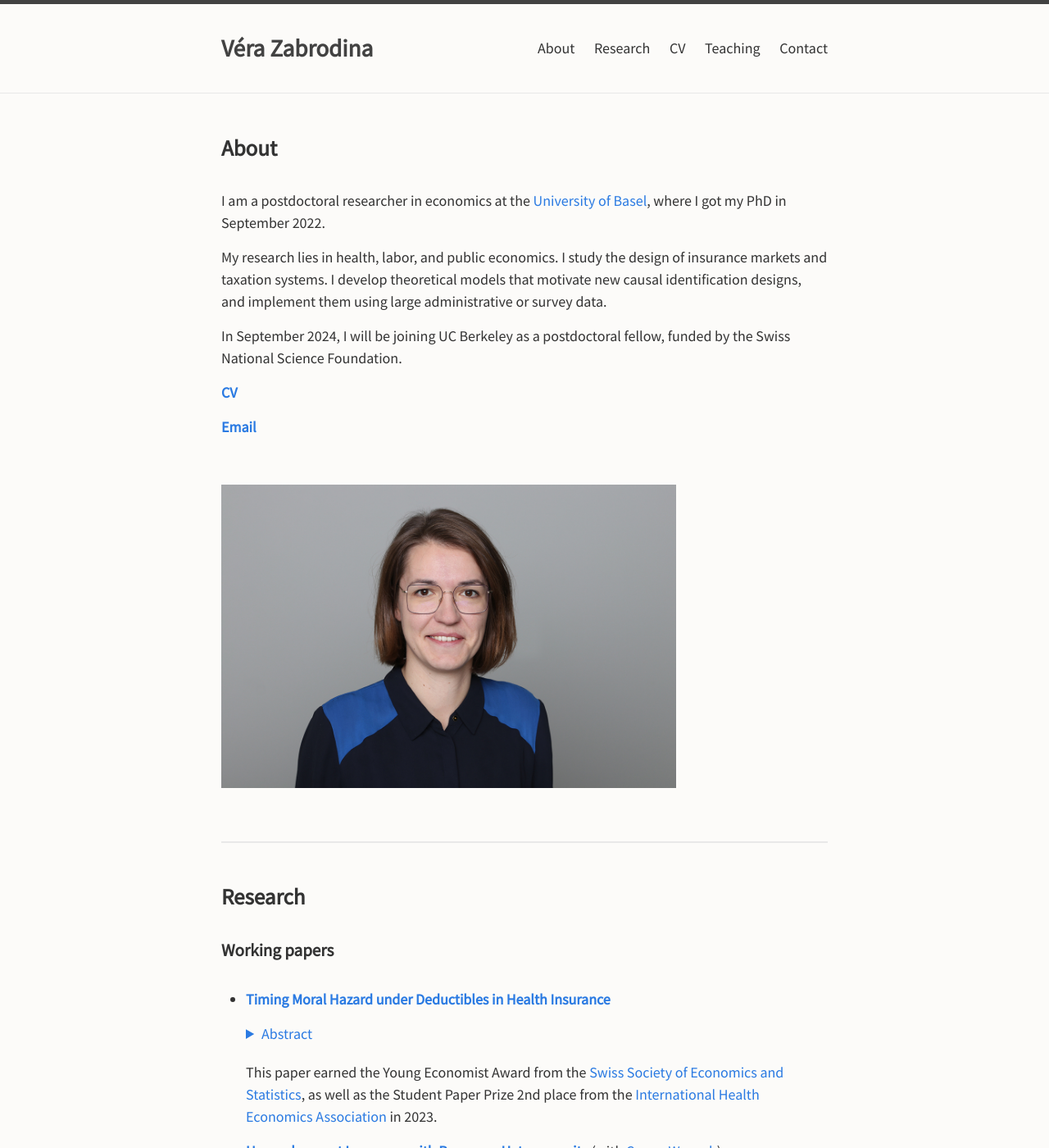
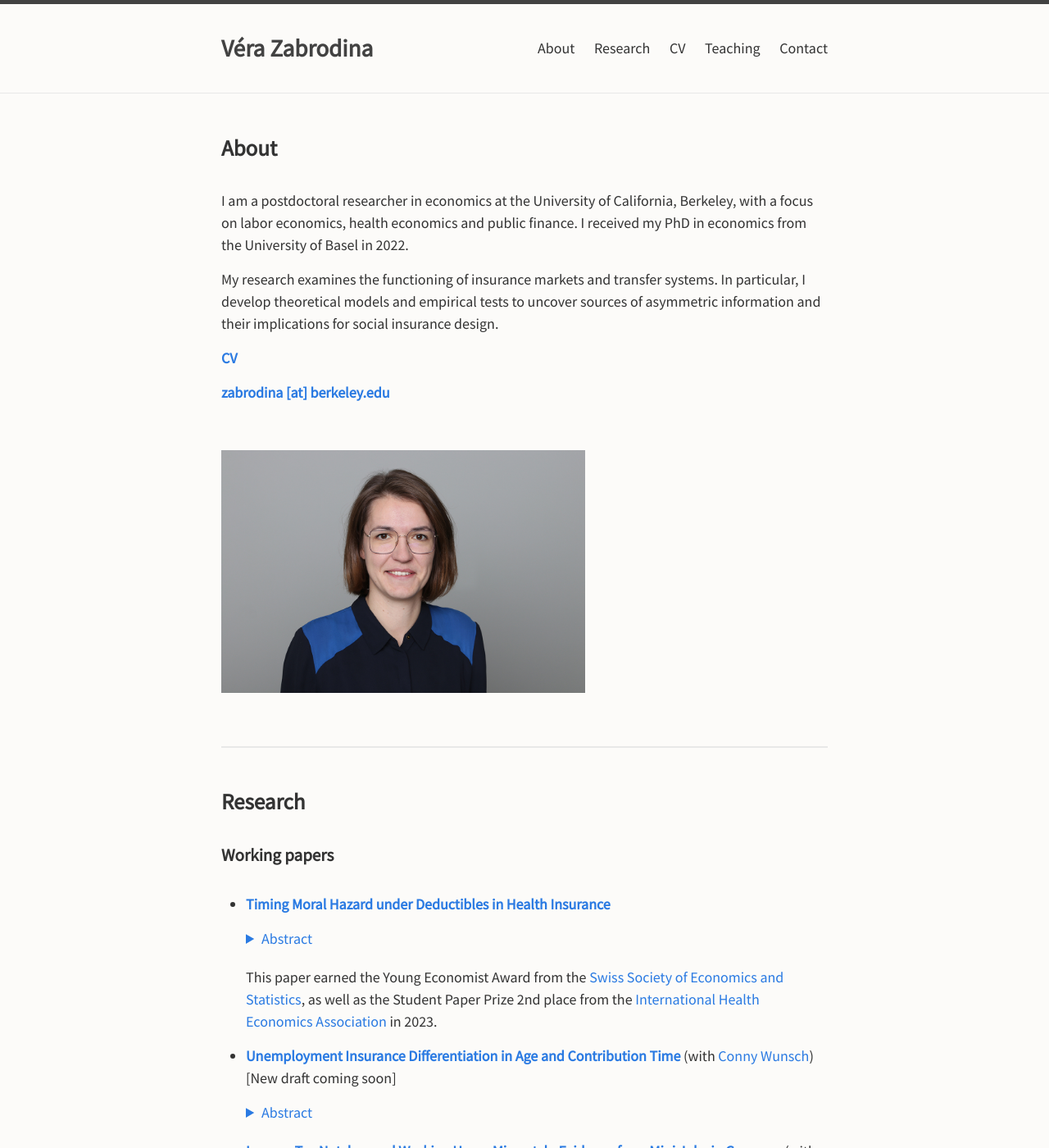
Before and after one commit to verazb/verazb.github.io, a Jekyll site: the page built from index.md, in a window 1280 px wide and 1400 px high. Shown: the whole window at 82% size. Built offline with Jekyll 4.4.1, drawn with Linux system fonts in a browser that asks for light colours; our own code applies the rules of GitHub Pages for plain Markdown files; some of the changed text lies outside the part shown.

Commit message:
Add files via upload

```diff
--- a/index.md
+++ b/index.md
@@ -5,22 +5,19 @@ layout: default
 
 ## About
 
-I am a postdoctoral researcher in economics at the [University of Basel](https://wwz.unibas.ch/en/), where I got my PhD in September 2022.
+I am a postdoctoral researcher in economics at the University of California, Berkeley, with a focus on labor economics, health economics and public finance. I received my PhD in economics from the University of Basel in 2022.
 
-My research lies in health, labor, and public economics. I study the design of insurance markets and taxation systems. I develop theoretical models that motivate new causal identification designs, and implement them using large administrative or survey data.
-
-In September 2024, I will be joining UC Berkeley as a postdoctoral fellow, funded by the Swiss National Science Foundation.
-
+My research examines the functioning of insurance markets and transfer systems. In particular, I develop theoretical models and empirical tests to uncover sources of asymmetric information and their implications for social insurance design.
 
 **[CV](docs/Zabrodina_CV.pdf)**
 
-**[Email](mailto:vera.zabrodina@unibas.ch)**
+**[zabrodina [at] berkeley.edu](mailto:zabrodina@berkeley.edu)**
 
 
 <br />
 
 
-<img src="docs/VeraZabrodina3.JPG" width="75%">
+<img src="docs/VeraZabrodina3.JPG" width="60%">
 <!-- ![](docs/VeraZabrodina3.JPG) -->
 <!-- ![image](path-to-image.jpg){: style="float: left"} -->
 <!-- align="left" -->
@@ -47,7 +44,7 @@ In September 2024, I will be joining UC Berkeley as a postdoctoral fellow, funde
   This paper earned the Young Economist Award from the [Swiss Society of Economics and Statistics](https://www.sgvs.ch/awards/), as well as the Student Paper Prize 2nd place from the [International Health Economics Association](https://healtheconomics.org/awards/) in 2023.
 
 
-- **[Unemployment Insurance with Response Heterogeneity](https://docs.iza.org/dp16509.pdf)** (with [Conny Wunsch](https://sites.google.com/view/cwunsch))
+- **[Unemployment Insurance Differentiation in Age and Contribution Time](https://docs.iza.org/dp16509.pdf)** (with [Conny Wunsch](https://sites.google.com/view/cwunsch)) [New draft coming soon]
 
   <details style="margin-bottom:20px;">
     <summary style="color:#2a7ae2;">Abstract</summary>
@@ -58,7 +55,7 @@ In September 2024, I will be joining UC Berkeley as a postdoctoral fellow, funde
 
 
 
-- **Hours Mismatch and Income Tax Incentives for Low-Earning Workers** (with [Ulrike Unterhofer](https://wwz.unibas.ch/en/persons/ulrike-unterhofer-1/)) --- draft available upon request
+- **[Income Tax Notches and Working Hours Mismatch: Evidence from Mini Jobs in Germany](docs/Unterhofer_Zabrodina_minijobs.pdfs)** (with Ulrike Unterhofer)
 
   <details style="margin-bottom:20px;">
     <summary style="color:#2a7ae2;">Abstract</summary>
@@ -70,6 +67,8 @@ In September 2024, I will be joining UC Berkeley as a postdoctoral fellow, funde
 
 ### Work in progress
 
+- Unemployment Insurance and Exits from Employment (with [Conny Wunsch](https://sites.google.com/view/cwunsch) and Jeffrey Grogger).
+
 - The Optimal Time-Profile of Unemployment Insurance Benefits (with [Conny Wunsch](https://sites.google.com/view/cwunsch)).
 
 
@@ -102,24 +103,3 @@ In September 2024, I will be joining UC Berkeley as a postdoctoral fellow, funde
 
 
 ***
-
-
-## Contact
-
-Véra Zabrodina
-
-University of Basel
-
-Faculty of Business and Economics
-
-Peter-Merian Weg 6, 4002 Basel, Switzerland
-
-[Email](mailto:vera.zabrodina@unibas.ch)
-
-
-<!--
-***
-
-
-### Other
- -->
```
Also changed, not shown: other parts of index.md (+2 -0 lines).
